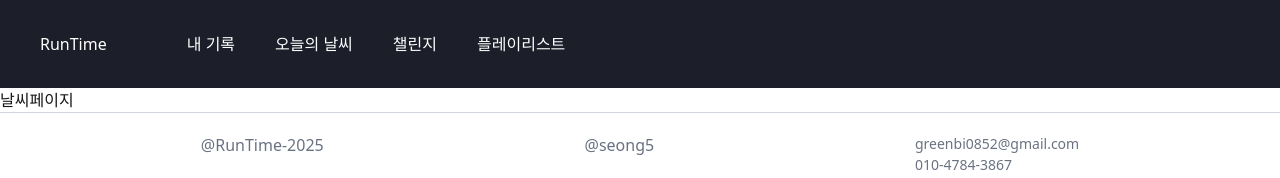
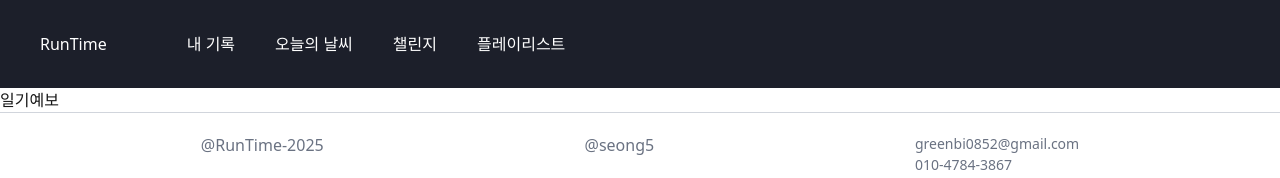
Before and after one commit to seong5/RunTime, a Next.js app: page /weather in a window 1280 px wide. Shown: the top 178 px of the page. Built offline with nearby package versions, Linux system fonts and the light colour scheme.

Commit message:
✨ feat: 일기예보 받아오는 컴포넌트 생성 및 import 적용

```diff
--- /dev/null
+++ b/app/weather/_components/WeatherCast.tsx
@@ -0,0 +1,3 @@
+export default function WeatherCast() {
+  return <div>일기예보</div>
+}
--- a/app/weather/page.tsx
+++ b/app/weather/page.tsx
@@ -1,3 +1,9 @@
+import WeatherCast from './_components/WeatherCast'
+
 export default function Weather() {
-  return <div>날씨페이지</div>
+  return (
+    <div>
+      <WeatherCast />
+    </div>
+  )
 }
```
